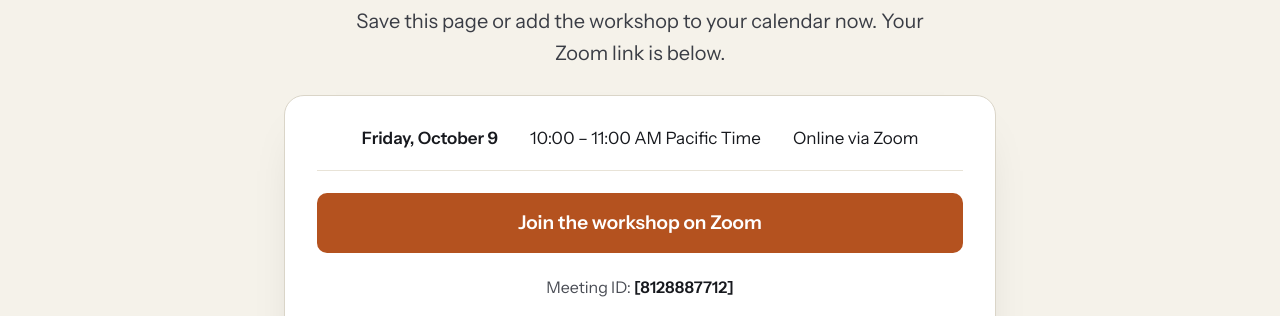
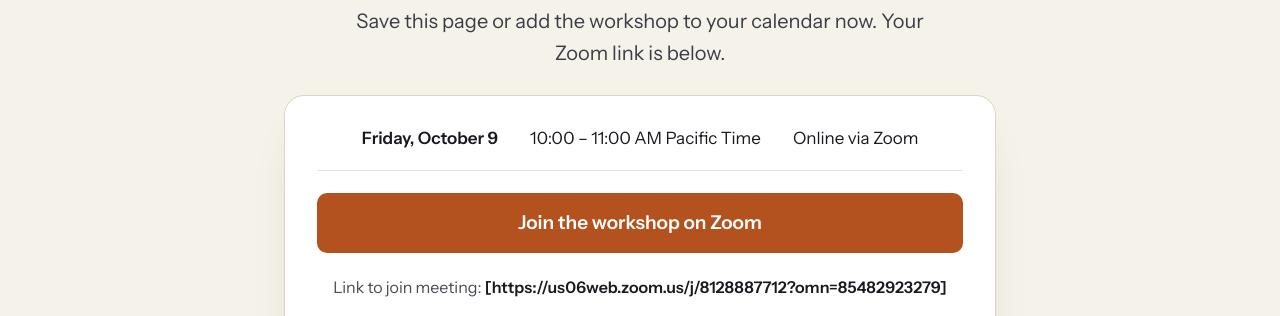
Before and after one commit to learn2-train/Listening-workshop, a plain HTML site: page thanks.html in a window 1280 px wide. Shown: the part 408-724 px from the top of the page. Drawn offline with Linux system fonts and the light colour scheme.

Commit message:
Update meeting link text in thanks.html

```diff
--- a/thanks.html
+++ b/thanks.html
@@ -71,7 +71,7 @@
 
    <!-- ▼▼ REPLACE the link, meeting ID, and passcode below with your real Zoom details ▼▼ -->
    <a class="zoom" href="https://us06web.zoom.us/j/8128887712?omn=85482923279">Join the workshop on Zoom</a>
-   <p class="meeting">Meeting ID: <strong>[8128887712]</strong></p>
+   <p class="meeting">Link to join meeting: <strong>[https://us06web.zoom.us/j/8128887712?omn=85482923279]</strong></p>
    <!-- ▲▲ END of Zoom details ▲▲ -->
 
    <div class="cal">
```
